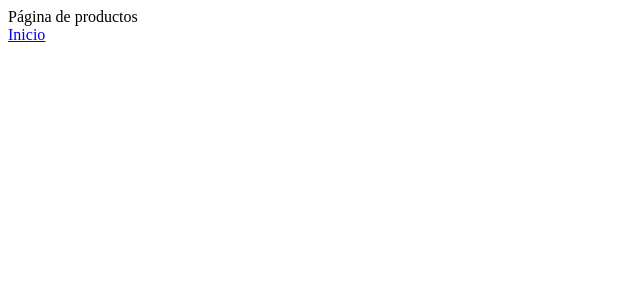
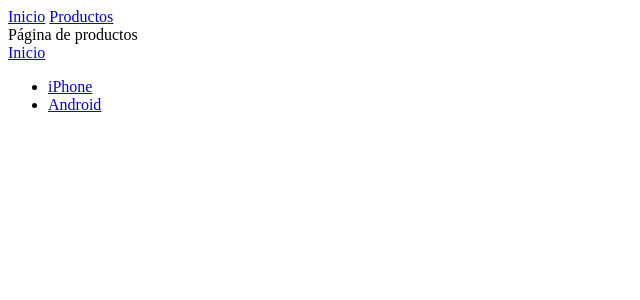
Before and after one commit to Andonny1up/queryReact, a React (Vite) app: page /products in a window 1280 px wide. Shown: the top 300 px of the page, without its empty margins (0-640 px from the left). Built offline with nearby package versions, Linux system fonts and the light colour scheme.

Commit message:
errores personalizados

```diff
--- /dev/null
+++ b/src/pages/ErrorDetail.tsx
@@ -0,0 +1,16 @@
+import { isRouteErrorResponse, useRouteError } from "react-router-dom"
+
+type Props = {}
+
+const ErrorDetail = (props: Props) => {
+  const error = useRouteError();
+
+
+  return (
+    <div>
+        {isRouteErrorResponse(error) ? 'La página no existe': `Ha ocurrido un error ${(error as Error).message}`}
+    </div>
+  )
+}
+
+export default ErrorDetail
--- a/src/pages/Home.tsx
+++ b/src/pages/Home.tsx
@@ -2,6 +2,7 @@ import { useNavigate } from "react-router-dom"
 
 
 function Home() {
+  throw new Error("Error! Chanchito triste :(")
   const navigate = useNavigate()
   return <>
     <h2>HOLA MUNDO</h2>
--- /dev/null
+++ b/src/pages/Layout.tsx
@@ -0,0 +1,15 @@
+import { Link, Outlet } from 'react-router-dom'
+
+type Props = {}
+
+const Layout = (props: Props) => {
+  return (
+    <div>
+        <Link to="/" >Inicio</Link>{" "}
+        <Link to="/products">Productos</Link>
+        <Outlet/>
+    </div>
+  )
+}
+
+export default Layout
--- a/src/pages/Product.tsx
+++ b/src/pages/Product.tsx
@@ -3,10 +3,21 @@ import { Link } from "react-router-dom"
 type Props = {}
 
 const Product = ({}: Props) => {
+  const products = [
+    {id: 1, name: "iPhone"},
+    {id: 2, name: "Android"}
+  ];
   return (
     <>
         <div>Página de productos</div>
         <Link to="/">Inicio</Link>
+        <ul>
+          {products.map(p => <li key={p.id}>
+            <Link to={`/products/${p.id}`}>
+              {p.name}
+            </Link>
+          </li>)}
+        </ul>
     </>
   )
 }
--- /dev/null
+++ b/src/pages/ProductDetail.tsx
@@ -0,0 +1,17 @@
+import React from 'react'
+import { useLocation, useParams, useSearchParams } from 'react-router-dom'
+
+type Props = {}
+
+const ProductDetail = (props: Props) => {
+  const params = useParams();
+  const location = useLocation();
+  const [searchParams,setSearchParams] = useSearchParams()
+  console.log(searchParams);
+
+  return (
+    <div>ProductDetail</div>
+  )
+}
+
+export default ProductDetail
--- a/src/pages/index.tsx
+++ b/src/pages/index.tsx
@@ -1,10 +1,16 @@
 import { createBrowserRouter } from "react-router-dom";
 import Home from "./Home";
 import Product from "./Product";
+import ProductDetail from "./ProductDetail";
+import Layout from "./Layout";
+import ErrorDetail from "./ErrorDetail";
 
 const router = createBrowserRouter([
-    {path: "/", element: <Home />},
-    {path: "/products", element: <Product/>}
+    {path: "/", element: <Layout/>, errorElement: <ErrorDetail/>,children: [
+        {index: true, element: <Home />},
+        {path: "products", element: <Product/>},
+        {path: "products/:id", element: <ProductDetail/>},
+    ]},
 ]);
 
 export default router;
```
